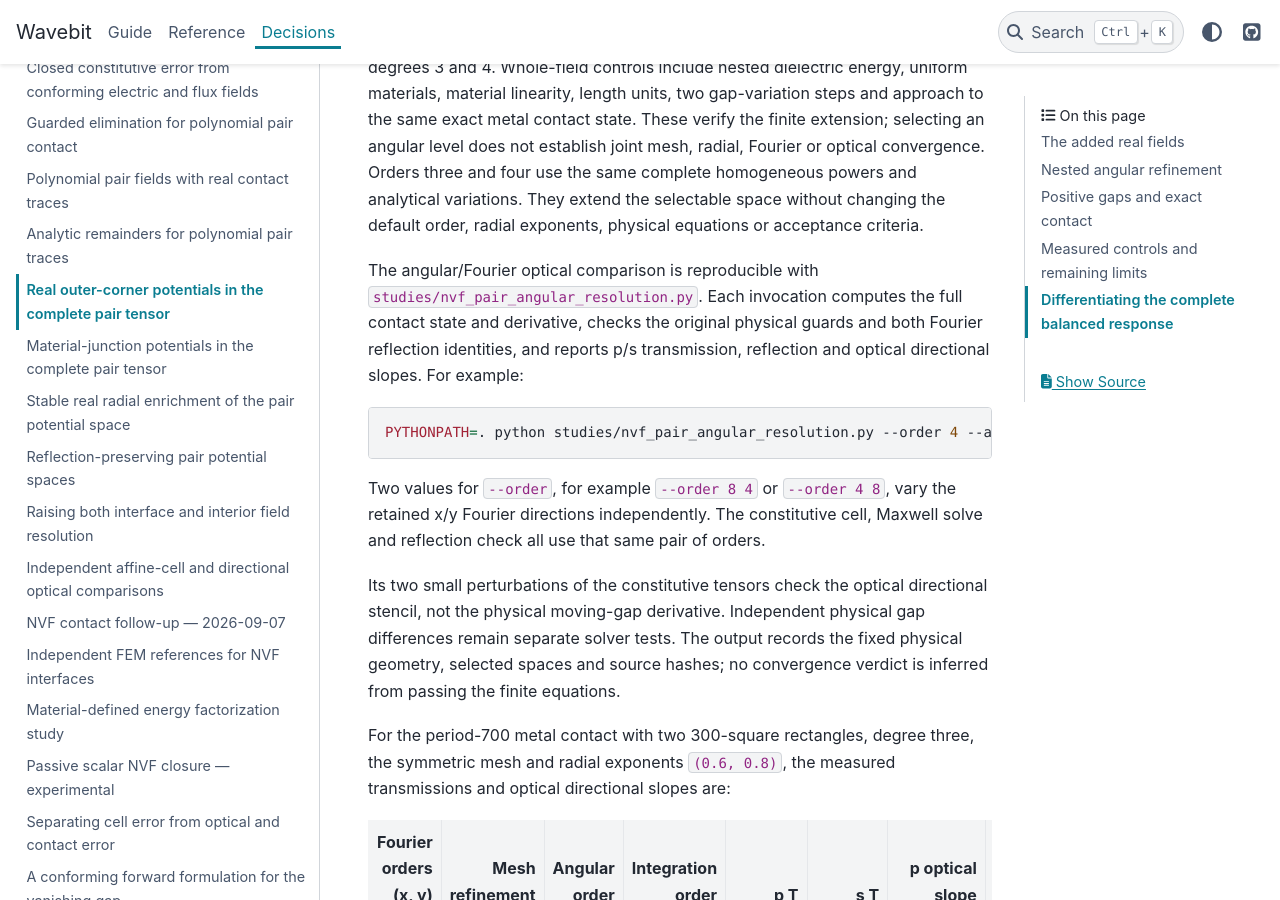
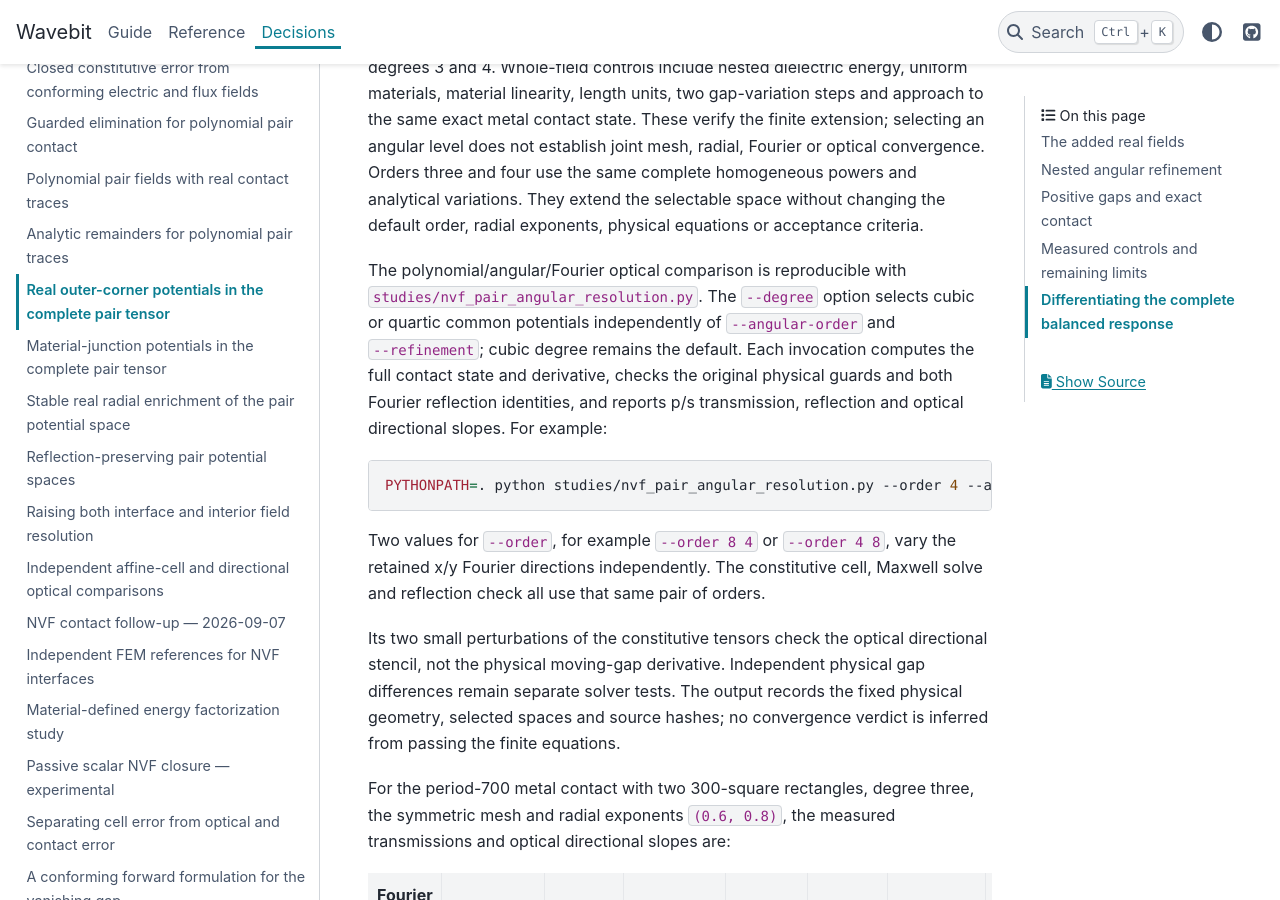
Before and after one commit to fieldalgo/wavebit, a Sphinx documentation site: the page built from docs/nvf-pair-corner-potentials.md, in a window 1280 px wide and 900 px high, scrolled down 2680 px. Built offline with Sphinx 7.4.7 and the PyData theme 0.15.4, drawn with Linux system fonts in a browser that asks for light colours.

Commit message:
Expose polynomial degree in complete pair optical studies
Allow cubic and quartic common potentials to be refined independently of
the angular field space and mesh. Record the selected degree in the study
header while preserving cubic defaults and every physical acceptance guard.

Co-authored-by: Codex <noreply@openai.com>

```diff
--- a/docs/nvf-pair-corner-potentials.md
+++ b/docs/nvf-pair-corner-potentials.md
@@ -108,8 +108,10 @@ homogeneous powers and analytical variations. They extend the selectable space
 without changing the default order, radial exponents, physical equations or
 acceptance criteria.
 
-The angular/Fourier optical comparison is reproducible with
-`studies/nvf_pair_angular_resolution.py`. Each invocation computes the full
+The polynomial/angular/Fourier optical comparison is reproducible with
+`studies/nvf_pair_angular_resolution.py`. The `--degree` option selects cubic
+or quartic common potentials independently of `--angular-order` and
+`--refinement`; cubic degree remains the default. Each invocation computes the full
 contact state and derivative, checks the original physical guards and both
 Fourier reflection identities, and reports p/s transmission, reflection and
 optical directional slopes. For example:
```
Also changed, not shown: studies/README.md, 1 other file.
